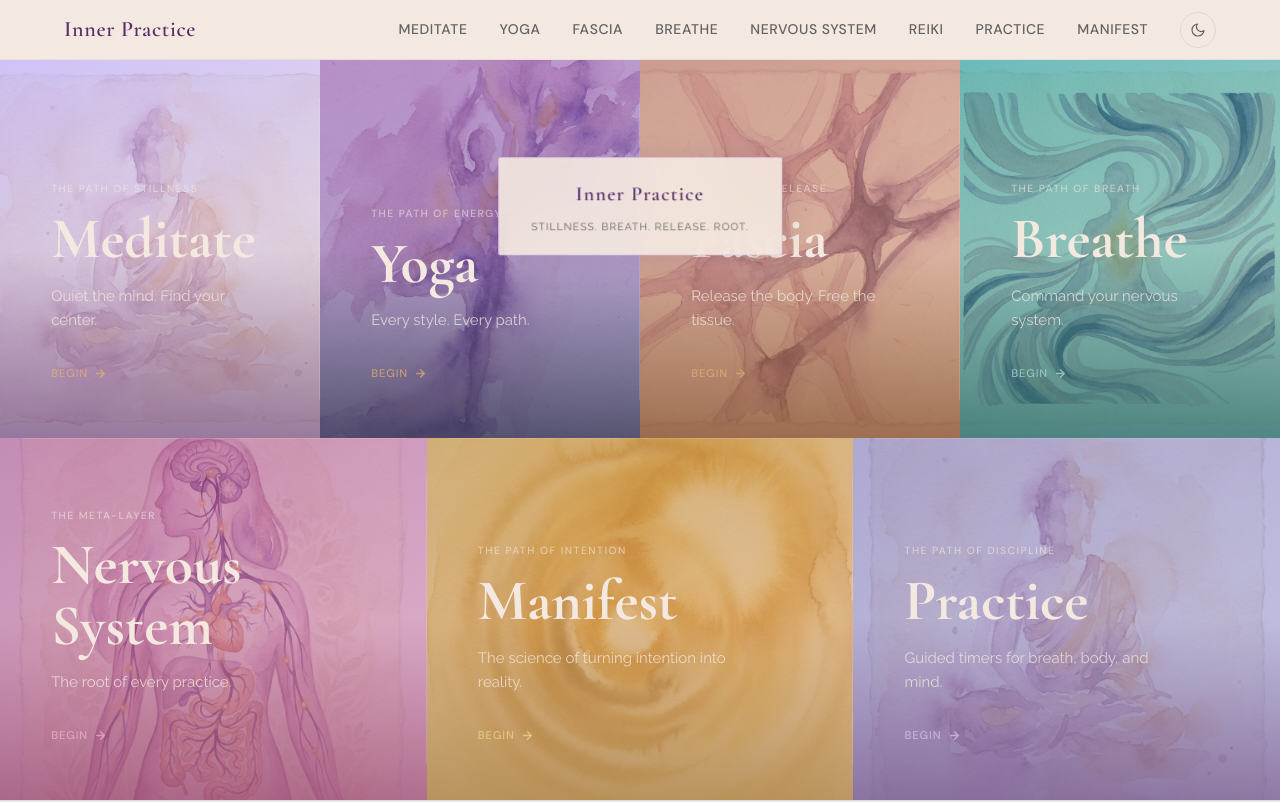
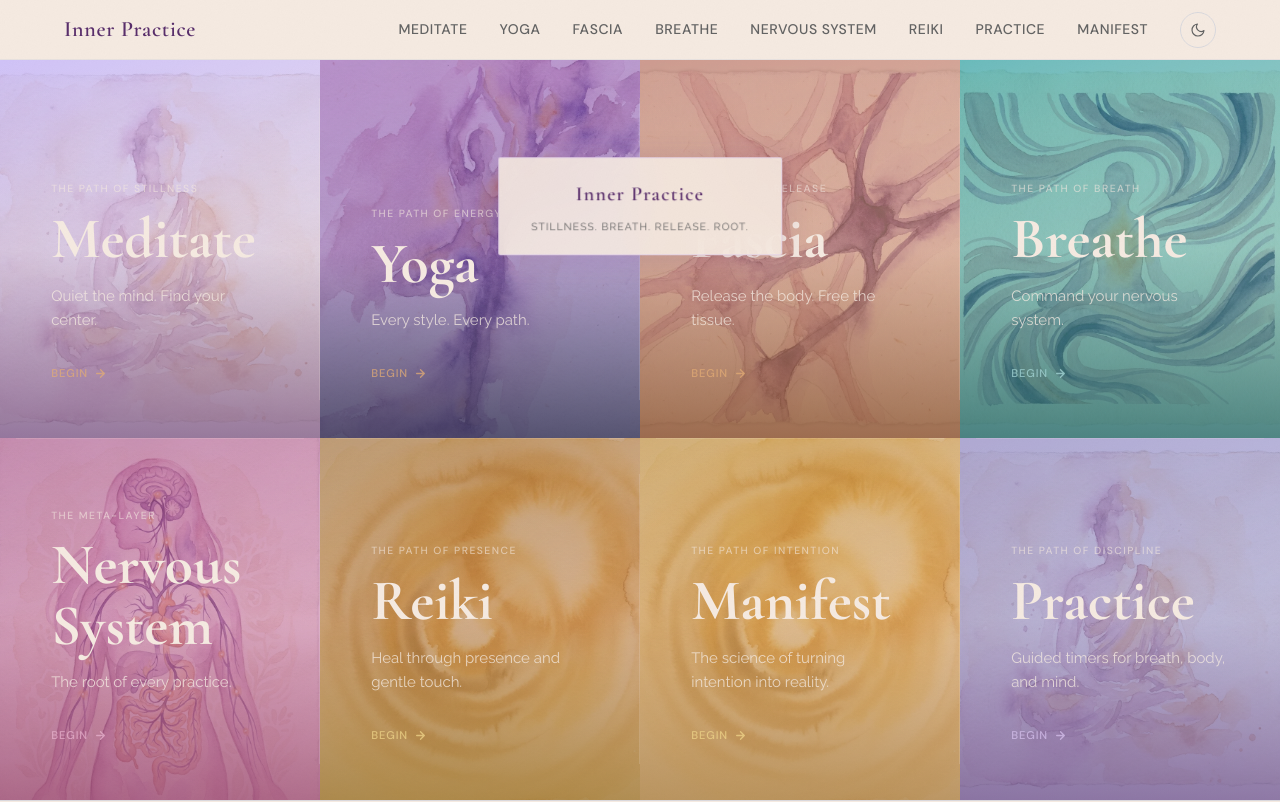
Before and after one commit to Zantonse/inner-practice, a Next.js app: page / in a window 1280 px wide. Shown: the top 802 px of the page. Built offline with nearby package versions, Linux system fonts and the light colour scheme.

Commit message:
feat: add Reiki card to home page grid
Adds Reiki as the 8th path on the home page, creating a balanced
4x4 grid layout. Warm gold color scheme matching the /reiki page.

Co-Authored-By: Claude Opus 4.6 <noreply@anthropic.com>

```diff
--- a/src/app/page.tsx
+++ b/src/app/page.tsx
@@ -9,7 +9,7 @@ const ROSE_DEEP  = '#8B3A62';
 const ROSE_MID   = '#985575';
 const ROSE_LIGHT = '#E8B4CF';
 
-type PathKey = 'meditate' | 'yoga' | 'fascia' | 'breathe' | 'nervous-system' | 'manifest' | 'practice';
+type PathKey = 'meditate' | 'yoga' | 'fascia' | 'breathe' | 'nervous-system' | 'reiki' | 'manifest' | 'practice';
 
 const paths: {
   key: PathKey;
@@ -88,6 +88,19 @@ const paths: {
     gradTo: 'oklch(78% 0.09 350)',
     overlayColor: 'rgba(139,58,98,0.62)',
     accentColor: ROSE_LIGHT,
+  },
+  {
+    key: 'reiki',
+    href: '/reiki',
+    eyebrow: 'The path of presence',
+    title: 'Reiki',
+    tagline: 'Heal through presence and gentle touch.',
+    image: '/images/hero-manifest.webp',
+    imageAlt: 'Abstract watercolor golden healing light illustration',
+    gradFrom: 'oklch(55% 0.10 65)',
+    gradTo: 'oklch(78% 0.08 50)',
+    overlayColor: 'rgba(139,105,20,0.6)',
+    accentColor: '#F0D68A',
   },
   {
     key: 'manifest',
```
